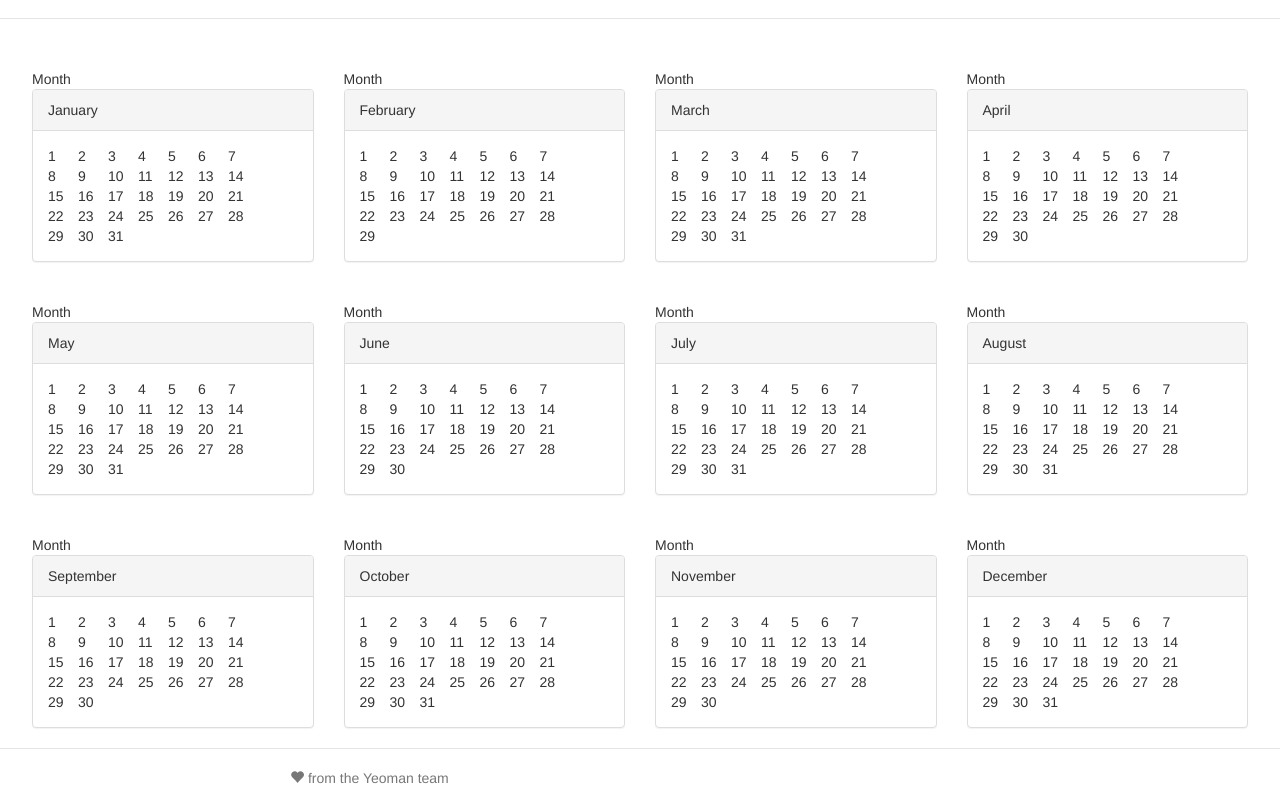
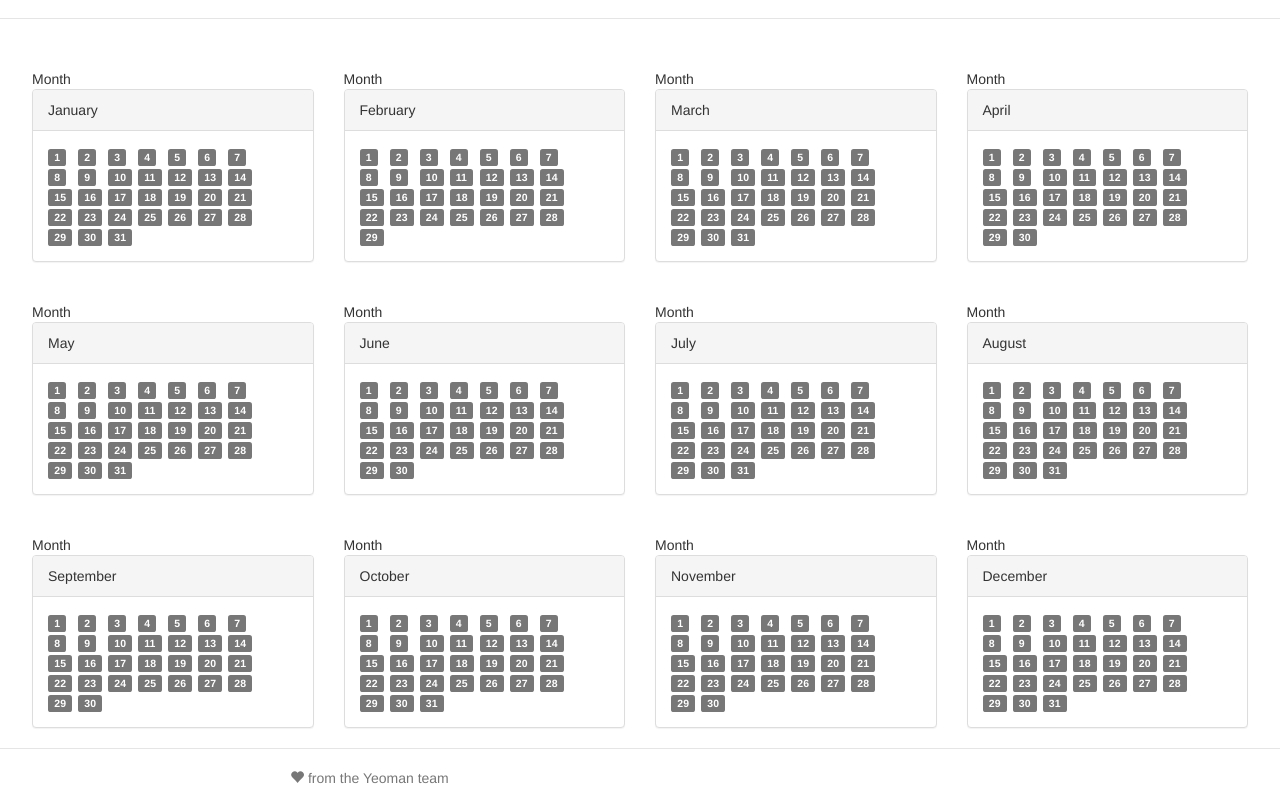
Before and after one commit to ashleywxwx/datepicker, a website: page app/index.html in a window 1280 px wide. Shown: the part 54-852 px from the top of the page. Drawn offline with nearby package versions, Linux system fonts and the light colour scheme; some packages are replaced by stand-ins of ours; files that its build step writes are made by us from their sources.

Commit message:
Labels instead of ugly squares. It looks *less* derpy.

```diff
--- a/app/views/main.html
+++ b/app/views/main.html
@@ -14,8 +14,8 @@
           <!-- Week "row" -->
           <div class="row seven-cols" ng-repeat="w in [0,1,2,3,4]">
             <!-- Day "coloumns" -->
-            <div class="col-lg-1" ng-repeat="d in [0,1,2,3,4,5,6]" ng-show="calendarCtrl.isDate(w,d,t,m)">
-              {{ ((w*7)+1)+d }}
+            <div class="col-lg-1 " ng-repeat="d in [0,1,2,3,4,5,6]" ng-show="calendarCtrl.isDate(w,d,t,m)">
+              <span class="label label-default">{{ ((w*7)+1)+d }}</span>
             </div>
           </div>
         </div>
```
Also changed, not shown: .tmp/styles/main.css.
